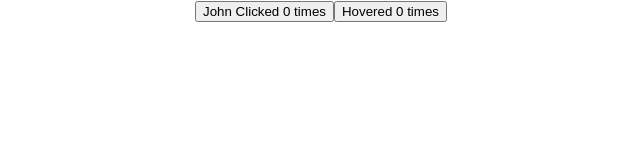
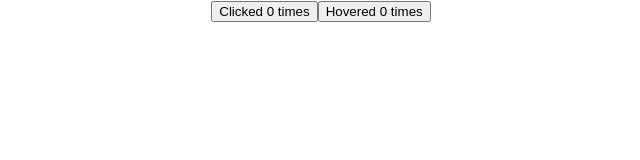
Before and after one commit to comexprt/dev-react-js-training, a React (Create React App) app: page / in a window 1280 px wide. Shown: the top 160 px of the page, without its empty margins (319-959 px from the left). Built offline with nearby package versions, Linux system fonts and the light colour scheme.

Commit message:
ReactJS Tutorial - 36 - Render Props (Part 1)

```diff
--- a/src/App.js
+++ b/src/App.js
@@ -1,8 +1,7 @@
 import React, { Component } from 'react'
 import './App.css';
-
-import ClickCounter from './components/ClickCounter';
-import HoverCounter from './components/HoverCounter';
+import ClickCounterTwo from './components/ClickCounterTwo';
+import HoverCounterTwo from './components/HoverCounterTwo';
 
 
 class App extends Component{
@@ -10,8 +9,8 @@
   render(){
     return (
       <div className="App">
-        <ClickCounter name="John"/>
-        <HoverCounter/>
+        <ClickCounterTwo/>
+        <HoverCounterTwo />
       </div>
       )
   }
--- /dev/null
+++ b/src/components/ClickCounterTwo.js
@@ -0,0 +1,27 @@
+import React, { Component } from 'react'
+
+class ClickCounterTwo extends Component{
+
+    constructor(props){
+        super(props)
+            this.state ={
+                count: 0
+            }
+
+    }
+
+    incrementCount  = () => {
+        this.setState(prevState => {
+            return {count : prevState.count + 1}
+        })
+    }
+
+  render(){
+    const { count } = this.state
+    return  (<button onClick={this.incrementCount}>Clicked {count} times</button>)
+
+  }
+
+}
+
+export default ClickCounterTwo
--- /dev/null
+++ b/src/components/HoverCounterTwo.js
@@ -0,0 +1,27 @@
+import React, { Component } from 'react'
+
+class HoverCounterTwo extends Component{
+
+    constructor(props){
+        super(props)
+            this.state ={
+                count: 0
+            }
+
+    }
+
+    incrementCount  = () => {
+        this.setState(prevState => {
+            return {count : prevState.count + 1}
+        })
+    }
+
+  render(){
+    const { count } = this.state
+    return  (<button onMouseOver={this.incrementCount}>Hovered {count} times</button>)
+
+  }
+
+}
+
+export default HoverCounterTwo
```
